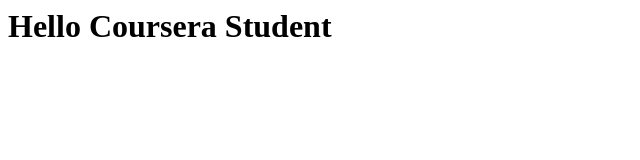
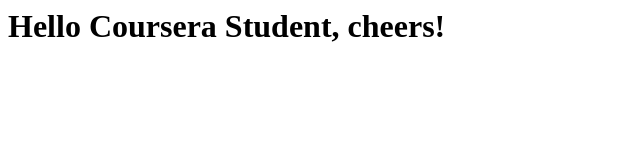
Before and after one commit to brad8419/coursera-test1, a plain HTML site: page index.html in a window 1280 px wide. Shown: the whole page, without its empty margins (0-640 px from the left). Drawn offline with Linux system fonts and the light colour scheme.

Commit message:
Next version of web files.

```diff
--- a/index.html
+++ b/index.html
@@ -5,6 +5,6 @@
     <title>Hello Coursera</title>
   </head>
   <body>
-    <h1>Hello Coursera Student</h1>
+    <h1>Hello Coursera Student, cheers!</h1>
   </body>
 </html>
```
